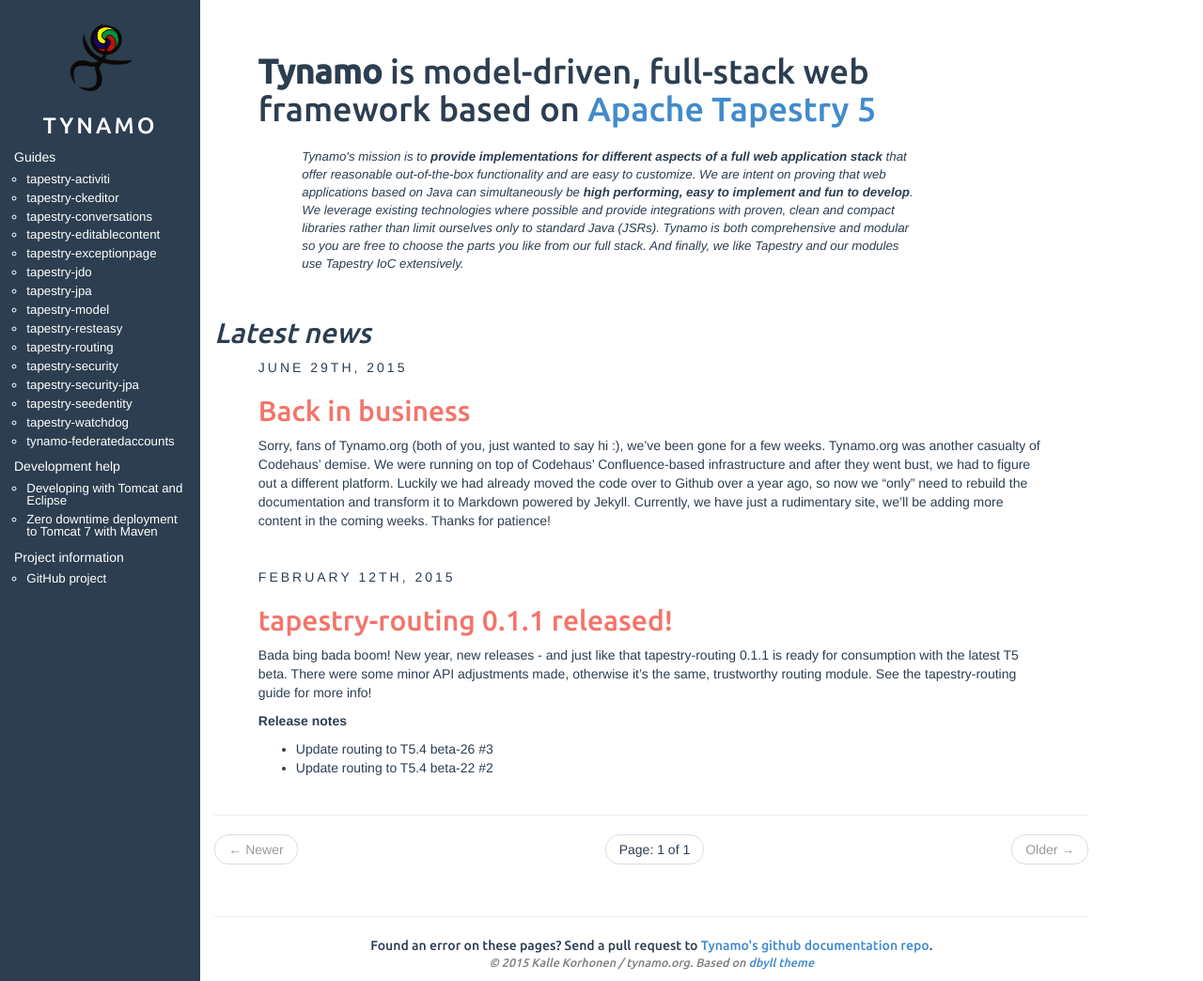
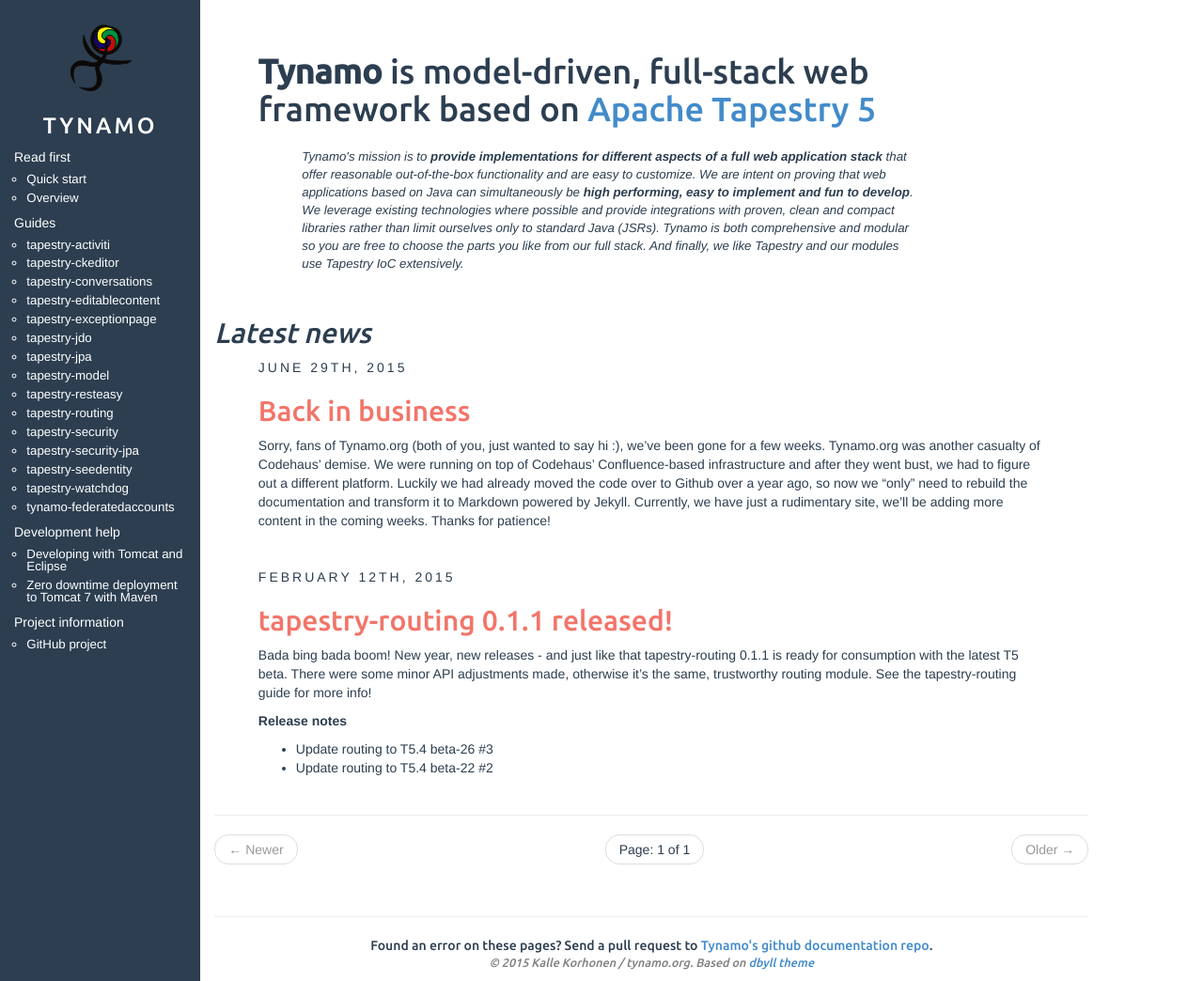
Before and after one commit to vjlamp/tynamo.github.io, a Jekyll site: the page built from index.html, in a window 1280 px wide and 1044 px high. Shown: the whole window at 94% size. Built offline with Jekyll 4.4.1, drawn with Linux system fonts in a browser that asks for light colours; the list of posts is cut into pages by our own code.

Commit message:
resurrect quick start and overview links

```diff
--- a/_includes/contentlinks.html
+++ b/_includes/contentlinks.html
@@ -1,11 +1,18 @@
 <!-- contentlinks.html -->
-{% comment %}
+Read first
 <ul class="sidebar-page-list">
+	{% comment %}
   <li class="sidebar-nav-item{% if page.title == "Tynamo - Home" %} active{% endif %}">
     <a href="/">Home</a>
   </li>
+	{% endcomment %}
+  <li class="sidebar-nav-item{% if page.url == "/Quick+start/" %} active{% endif %}">
+    <a href="/Quick+start/">Quick start</a>
+  </li>
+  <li class="sidebar-nav-item{% if page.url == "/Overview/" %} active{% endif %}">
+    <a href="/Overview/">Overview</a>
+  </li>
 </ul>
-{% endcomment %}
 
 Guides
 <ul class="sidebar-page-list">
```
Also changed, not shown: 404.md (+1 -1 lines).
